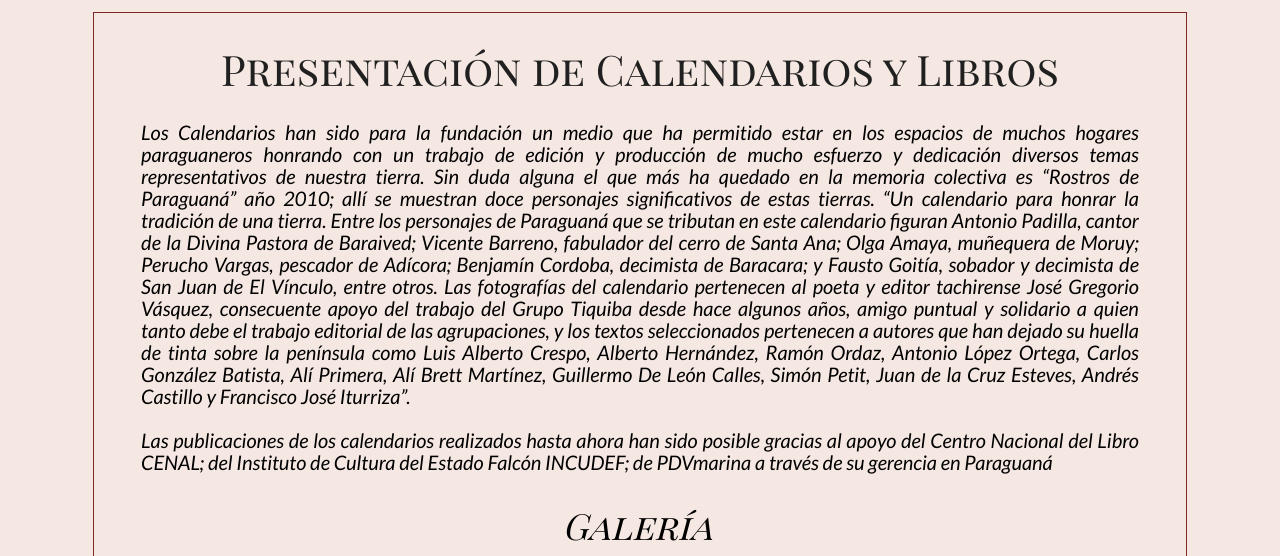
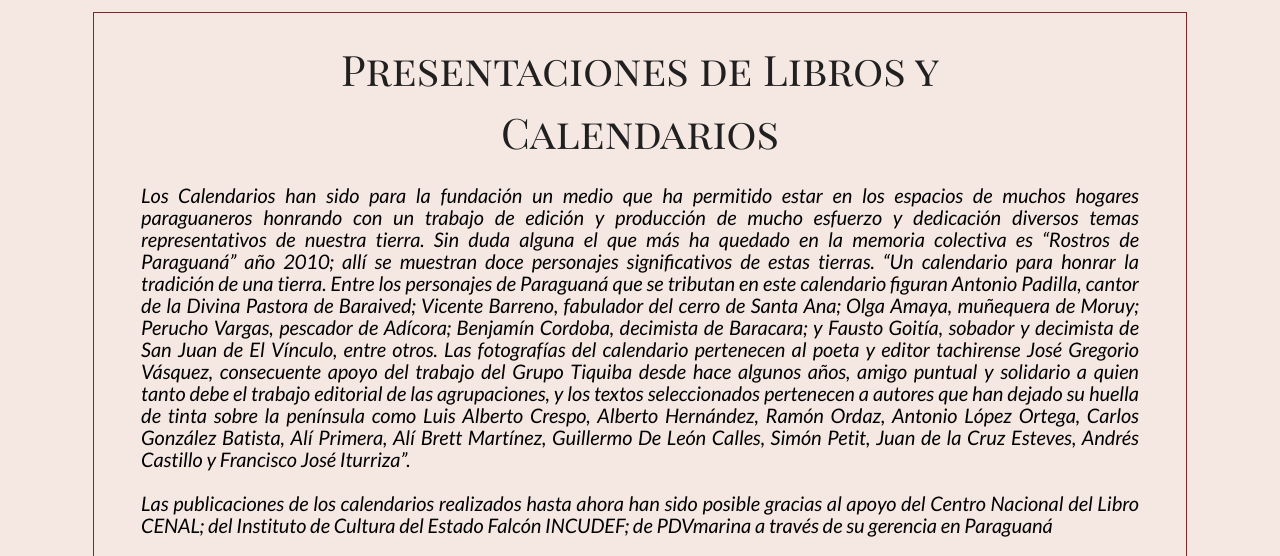
Before and after one commit to Ripdiegozz/blog-LBW, an Astro site: page /gallery/articles/presentacion-de-calendarios in a window 1280 px wide. Shown: the part 367-923 px from the top of the page. Built offline with nearby package versions, Linux system fonts and the light colour scheme; Astro itself is replaced by a stand-in of ours; a script that the page names is missing.

Commit message:
Titulo de articulo arreglado

```diff
--- a/src/pages/gallery/articles/presentacion-de-calendarios.astro
+++ b/src/pages/gallery/articles/presentacion-de-calendarios.astro
@@ -1,7 +1,7 @@
 ---
 import GalleryLayout from "../../../components/galleryLayout.astro";
 ---
-<GalleryLayout title="Presentación de Calendarios y Libros">
+<GalleryLayout title="Presentaciones de Libros y Calendarios">
     <p>
         Los Calendarios han sido para la fundación un medio que ha permitido estar en los espacios de muchos hogares paraguaneros honrando con un trabajo de edición y producción de mucho esfuerzo y dedicación diversos temas representativos de nuestra tierra. Sin duda alguna el que más ha quedado en la memoria colectiva es “Rostros de Paraguaná” año 2010; allí se muestran doce personajes significativos de estas tierras. “Un calendario para honrar la tradición de una tierra. Entre los personajes de Paraguaná que se tributan en este calendario figuran Antonio Padilla, cantor de la Divina Pastora de Baraived; Vicente Barreno, fabulador del cerro de Santa Ana; Olga Amaya, muñequera de Moruy; Perucho Vargas, pescador de Adícora; Benjamín Cordoba, decimista de Baracara; y Fausto Goitía, sobador y decimista de San Juan de El Vínculo, entre otros. Las fotografías del calendario pertenecen al poeta y editor tachirense José Gregorio Vásquez, consecuente apoyo del trabajo del Grupo Tiquiba desde hace algunos años, amigo puntual y solidario a quien tanto debe el trabajo editorial de las agrupaciones, y los textos seleccionados pertenecen a autores que han dejado su huella de tinta sobre la península como Luis Alberto Crespo, Alberto Hernández, Ramón Ordaz, Antonio López Ortega, Carlos González Batista, Alí Primera, Alí Brett Martínez, Guillermo De León Calles, Simón Petit, Juan de la Cruz Esteves, Andrés Castillo y Francisco José Iturriza”.<br><br>
         Las publicaciones de los calendarios realizados hasta ahora han sido posible gracias al apoyo del Centro Nacional del Libro CENAL; del Instituto de Cultura del Estado Falcón INCUDEF; de PDVmarina a través de su gerencia en Paraguaná
```
